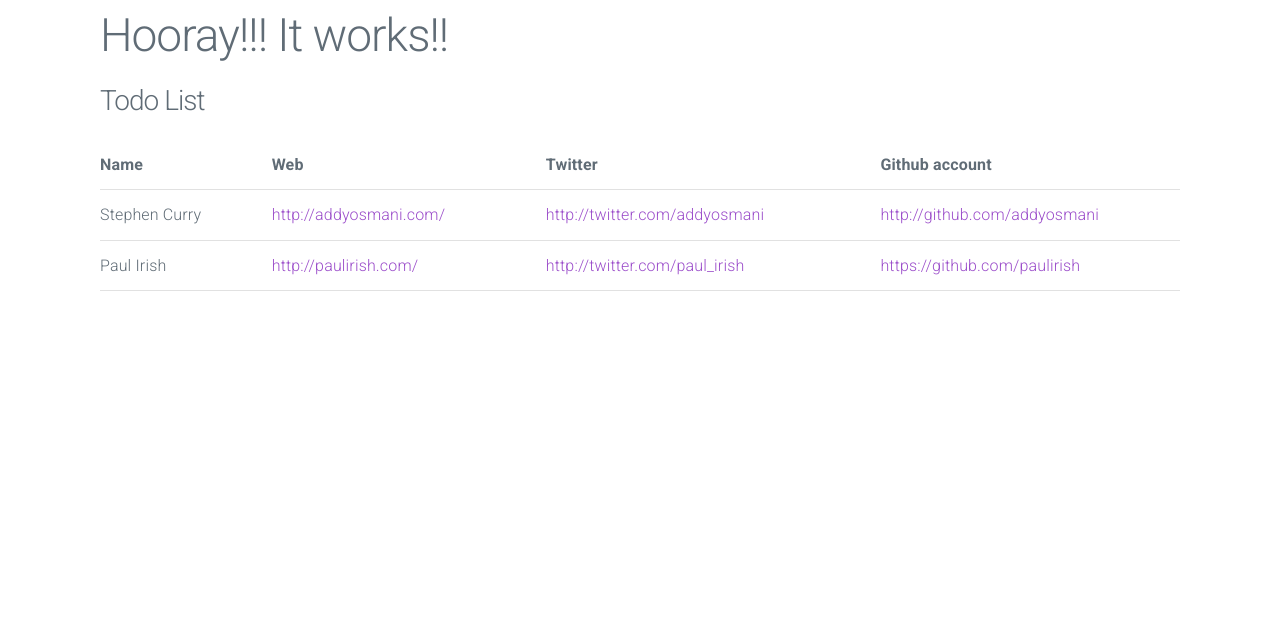
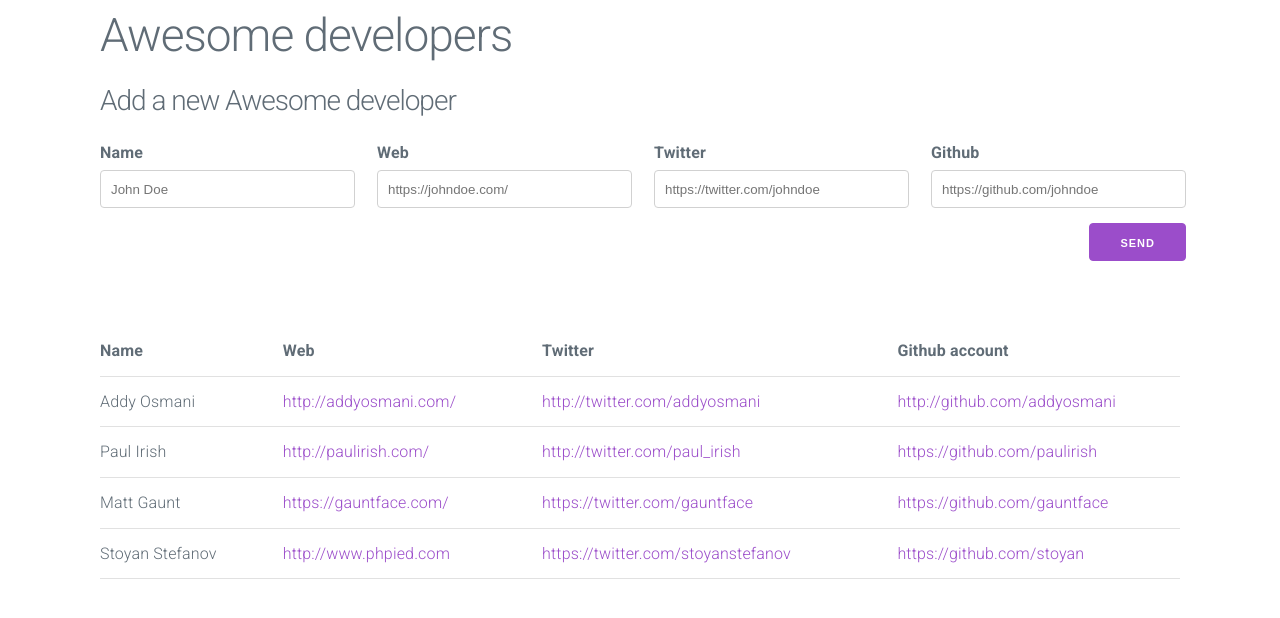
Before and after one commit to JuanMaRuiz/TestingJS, a website: page web-layer/index.html in a window 1280 px wide. Drawn offline with Linux system fonts and the light colour scheme.

Commit message:
Added styles to template and basic structure, added badge for dependencies, updated npm dependencies

```diff
--- a/package.json
+++ b/package.json
@@ -12,15 +12,14 @@
     "jslint": "./node_modules/.bin/eslint ."
   },
   "devDependencies": {
-    "chai": "^4.1.1",
+    "chai": "^4.1.2",
     "eslint-config-google": "^0.9.1",
     "grunt": "^1.0.1",
     "grunt-browser-sync": "^2.2.0",
     "grunt-cli": "^1.2.0",
     "grunt-contrib-copy": "^1.0.0",
     "grunt-contrib-watch": "^1.0.0",
-    "grunt-eslint": "^20.0.0",
-    "jasmine-core": "^2.7.0",
+    "grunt-eslint": "^20.1.0",
     "jit-grunt": "^0.10.0",
     "milligram": "^1.3.0"
   }
--- a/web-layer/index.html
+++ b/web-layer/index.html
@@ -15,13 +15,35 @@
   <div class="container">
     <div class="row">
       <header class="column">
-        <h1>Hooray!!! It works!!</h1>
+        <h1>Awesome developers</h1>
       </header> <!-- /. End of colunm -> container div for h1 -->
     </div> <!-- /. End of row which contains h1 -->
-    <!-- This list should show the selected configuration by the user -->
-    <header class="column">
-      <h3>Todo List</h3>
-    </header>
+    <div class="row">
+      <header class="column">
+        <h3>Add a new Awesome developer</h3>
+      </header>
+    </div>
+
+    <form class="row">
+      <fieldset class="column column-25">
+        <label for="nameField">Name</label>
+        <input type="text" placeholder="John Doe" id="nameField">
+      </fieldset>
+      <fieldset class="column column-25">
+        <label for="webField">Web</label>
+        <input type="text" placeholder="https://johndoe.com/" id="webField">
+      </fieldset>
+      <fieldset class="column column-25">
+        <label for="twitterField">Twitter</label>
+        <input type="text" placeholder="https://twitter.com/johndoe" id="twitterField">
+      </fieldset>
+      <fieldset class="column column-25">
+        <label for="githubField">Github</label>
+        <input type="text" placeholder="https://github.com/johndoe" id="githubField">
+        <input class="button-primary float-right" type="submit" value="Send">
+      </fieldset>
+    </form>
+
     <table>
       <thead>
       <tr>
@@ -33,7 +55,7 @@
       </thead>
       <tbody>
       <tr>
-        <td>Stephen Curry</td>
+        <td>Addy Osmani</td>
         <td><a href="http://addyosmani.com/">http://addyosmani.com/</a></td>
         <td><a href="http://twitter.com/addyosmani">http://twitter.com/addyosmani</a></td>
         <td><a href="http://github.com/addyosmani">http://github.com/addyosmani</a></td>
@@ -44,6 +66,18 @@
         <td><a href="http://twitter.com/paul_irish">http://twitter.com/paul_irish</a></td>
         <td><a href="https://github.com/paulirish">https://github.com/paulirish</a></td>
       </tr>
+      <tr>
+        <td>Matt Gaunt</td>
+        <td><a href="http://paulirish.com/">https://gauntface.com/</a></td>
+        <td><a href="http://twitter.com/paul_irish">https://twitter.com/gauntface</a></td>
+        <td><a href="https://github.com/paulirish">https://github.com/gauntface</a></td>
+      </tr>
+      <tr>
+        <td>Stoyan Stefanov</td>
+        <td><a href="http://paulirish.com/">http://www.phpied.com</a></td>
+        <td><a href="http://twitter.com/paul_irish">https://twitter.com/stoyanstefanov</a></td>
+        <td><a href="https://github.com/paulirish">https://github.com/stoyan</a></td>
+      </tr>
       </tbody>
     </table>
   </div> <!-- /. End of main container -->
```
Also changed, not shown: README.md, 1 other file.
